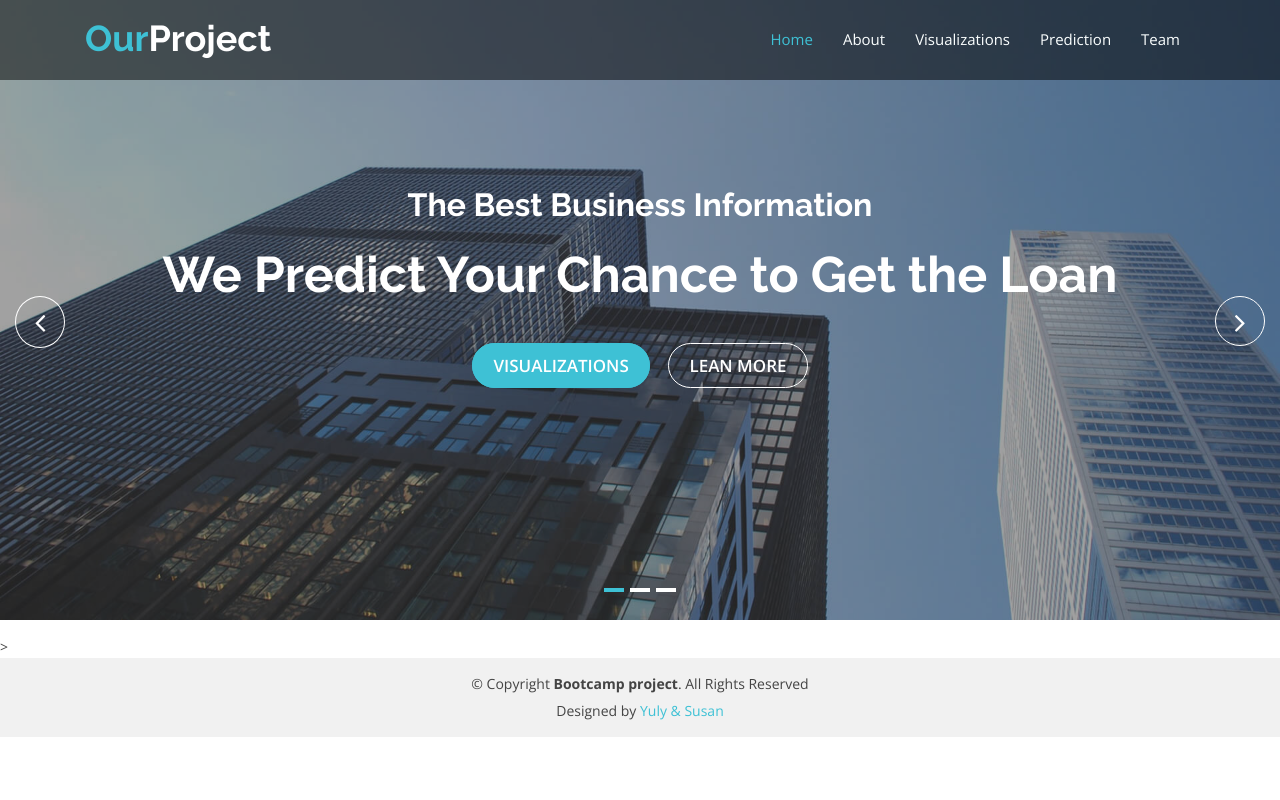
After one commit to yalca001/Loan-Analysis, a Flask app: template templates/data.html in a window 1280 px wide. The commit adds this page. Run offline with Flask 2, Linux system fonts and the light colour scheme; the template is opened without the code that fills it, so the values that code supplies are empty; some libraries are stand-ins or nearby versions.

Commit message:
update html

```diff
--- /dev/null
+++ b/templates/data.html
@@ -0,0 +1,220 @@
+<!DOCTYPE html>
+<html lang="en">
+
+<head>
+  <meta charset="utf-8">
+  <meta content="width=device-width, initial-scale=1.0" name="viewport">
+
+  <title>Loan Prediction Form</title>
+  <meta content="" name="descriptison">
+  <meta content="" name="keywords">
+
+  <!-- Favicons -->
+  <link href="../assets/img/favicon.png" rel="icon">
+  <link href="../assets/img/apple-touch-icon.png" rel="apple-touch-icon">
+
+  <!-- Google Fonts -->
+  <link
+    href="https://fonts.googleapis.com/css?family=Open+Sans:300,400,400i,600,700|Raleway:300,400,400i,500,500i,700,800,900"
+    rel="stylesheet">
+
+  <!-- Vendor CSS Files -->
+  <link href="../assets/vendor/bootstrap/css/bootstrap.min.css" rel="stylesheet">
+  <link href="../assets/vendor/icofont/icofont.min.css" rel="stylesheet">
+  <link href="../assets/vendor/animate.css/animate.min.css" rel="stylesheet">
+  <link href="../assets/vendor/font-awesome/css/font-awesome.min.css" rel="stylesheet">
+  <link href="../assets/vendor/nivo-slider/css/nivo-slider.css" rel="stylesheet">
+  <link href="../assets/vendor/owl.carousel/assets/owl.carousel.min.css" rel="stylesheet">
+  <link href="../assets/vendor/venobox/venobox.css" rel="stylesheet">
+
+  <!-- Template Main CSS File -->
+  <link href="../assets/css/style.css" rel="stylesheet">
+
+  <!-- =======================================================
+  * Template Name: eBusiness - v2.1.1
+  * Template URL: https://bootstrapmade.com/ebusiness-bootstrap-corporate-template/
+  * Author: BootstrapMade.com
+  * License: https://bootstrapmade.com/license/
+  ======================================================== -->
+</head>
+
+<body data-spy="scroll" data-target="#navbar-example">
+
+  <!-- ======= Header ======= -->
+  <header id="header" class="fixed-top">
+    <div class="container d-flex">
+
+      <div class="logo mr-auto">
+        <h1 class="text-light"><a href="index.html"><span>Our</span>Project</a></h1>
+        <!-- Uncomment below if you prefer to use an image logo -->
+        <!-- <a href="index.html"><img src="assets/img/logo.png" alt="" class="img-fluid"></a>-->
+      </div>
+
+      <nav class="nav-menu d-none d-lg-block">
+        <ul>
+          <li class="active"><a href="index.html">Home</a></li>
+          <li><a class="nav-link" href="index.html">About</a></li>
+          <li><a class="nav-link" href="index.html">Visualizations</a></li>
+          <li><a class="nav-link" href="form2.html">Prediction</a></li>
+          <li><a class="nav-link" href="index.html">Team</a></li>
+        </ul>
+      </nav><!-- .nav-menu -->
+
+    </div>
+  </header><!-- End Header -->
+
+  <!-- ======= Slider Section ======= -->
+  <div id="home" class="slider-area">
+    <div class="bend niceties preview-2">
+      <div id="ensign-nivoslider" class="slides">
+        <img src="../assets/img/slider/slider1.jpg" alt="" title="#slider-direction-1" />
+        <img src="../assets/img/slider/slider1.jpg" alt="" title="#slider-direction-2" />
+        <img src="../assets/img/slider/slider3.jpg" alt="" title="#slider-direction-3" />
+      </div>
+
+      <!-- direction 1 -->
+      <div id="slider-direction-1" class="slider-direction slider-one">
+        <div class="container">
+          <div class="row">
+            <div class="col-md-12 col-sm-12 col-xs-12">
+              <div class="slider-content">
+                <!-- layer 1 -->
+                <div class="layer-1-1 hidden-xs wow animate__slideInDown animate__animated" data-wow-duration="2s"
+                  data-wow-delay=".2s">
+                  <h2 class="title1">The Best Business Information </h2>
+                </div>
+                <!-- layer 2 -->
+                <div class="layer-1-2 wow animate__fadeIn animate__animated" data-wow-duration="2s"
+                  data-wow-delay=".2s">
+                  <h1 class="title2">We Predict Your Chance to Get the Loan</h1>
+                </div>
+                <!-- layer 3 -->
+                <div class="layer-1-3 hidden-xs wow animate__slideInUp animate__animated" data-wow-duration="2s"
+                  data-wow-delay=".2s">
+                  <a class="ready-btn right-btn page-scroll" href="#services">Visualizations</a>
+                  <a class="ready-btn page-scroll" href="#about">Lean More</a>
+                </div>
+              </div>
+            </div>
+          </div>
+        </div>
+      </div>
+      <!-- direction 2 -->
+      <div id="slider-direction-2" class="slider-direction slider-two">
+        <div class="container">
+          <div class="row">
+            <div class="col-md-12 col-sm-12 col-xs-12">
+              <div class="slider-content text-center">
+                <!-- layer 1 -->
+                <div class="layer-1-1 hidden-xs wow animate__slideInUp animate__animated" data-wow-duration="2s"
+                  data-wow-delay=".2s">
+                  <h2 class="title1">The Best Business Information </h2>
+                </div>
+                <!-- layer 2 -->
+                <div class="layer-1-2 wow animate__fadeIn animate__animated" data-wow-duration="2s"
+                  data-wow-delay=".1s">
+                  <h1 class="title2"> We use Machine Learning models to classify a set of unseen data
+                    and statistical metrics to determine the results</h1>
+
+
+                </div>
+                <!-- layer 3 -->
+                <div class="layer-1-3 hidden-xs wow animate__slideInUp animate__animated" data-wow-duration="2s"
+                  data-wow-delay=".2s">
+                  <a class="ready-btn right-btn page-scroll" href="#services">Visualizations</a>
+                  <a class="ready-btn page-scroll" href="#about">Learn More</a>
+                </div>
+              </div>
+            </div>
+          </div>
+        </div>
+      </div>
+
+      <!-- direction 3 -->
+      <div id="slider-direction-3" class="slider-direction slider-two">
+        <div class="container">
+          <div class="row">
+            <div class="col-md-12 col-sm-12 col-xs-12">
+              <div class="slider-content">
+                <!-- layer 1 -->
+                <div class="layer-1-1 hidden-xs wow animate__slideInUp animate__animated" data-wow-duration="2s"
+                  data-wow-delay=".2s">
+                  <h2 class="title1">The Best business Information </h2>
+                </div>
+                <!-- layer 2 -->
+                <div class="layer-1-2 wow animate__fadeIn animate__animated" data-wow-duration="2s"
+                  data-wow-delay=".1s">
+                  <h1 class="title2"> We Provide Individuals Security & Peace of Mind</h1>
+                </div>
+                <!-- layer 3 -->
+                <div class="layer-1-3 hidden-xs wow animate__slideInUp animate__animated" data-wow-duration="2s"
+                  data-wow-delay=".2s">
+                  <a class="ready-btn right-btn page-scroll" href="#services">Visualizations</a>
+                  <a class="ready-btn page-scroll" href="#about">Learn More</a>
+                </div>
+              </div>
+            </div>
+          </div>
+        </div>
+      </div>
+    </div>
+  </div><!-- End Slider -->
+
+  <main id="main">
+
+    <table class="table table-bordered table-striped"></table> >
+</body>
+
+      <footer>
+        <div class="footer-area-bottom">
+          <div class="container">
+            <div class="row">
+              <div class="col-md-12 col-sm-12 col-xs-12">
+                <div class="copyright text-center">
+                  <p>
+                    &copy; Copyright <strong>Bootcamp project</strong>. All Rights Reserved
+                  </p>
+                </div>
+                <div class="credits">
+                  <!--
+              All the links in the footer should remain intact.
+              You can delete the links only if you purchased the pro version.
+              Licensing information: https://bootstrapmade.com/license/
+              Purchase the pro version with working PHP/AJAX contact form: https://bootstrapmade.com/buy/?theme=eBusiness
+            -->
+                  Designed by <a href="https://bootstrapmade.com/">Yuly & Susan</a>
+                </div>
+              </div>
+            </div>
+          </div>
+        </div>
+      </footer><!-- End  Footer -->
+
+      <a href="#" class="back-to-top"><i class="fa fa-chevron-up"></i></a>
+      <div id="preloader"></div>
+
+      <!-- Vendor JS Files -->
+      <script src="../assets/vendor/jquery/jquery.min.js"></script>
+      <script src="../assets/vendor/bootstrap/js/bootstrap.bundle.min.js"></script>
+      <script src="../assets/vendor/jquery.easing/jquery.easing.min.js"></script>
+      <script src="../assets/vendor/php-email-form/validate.js"></script>
+      <script src="../assets/vendor/appear/jquery.appear.js"></script>
+      <script src="../assets/vendor/knob/jquery.knob.js"></script>
+      <script src="../assets/vendor/parallax/parallax.js"></script>
+      <script src="../assets/vendor/wow/wow.min.js"></script>
+      <script src="../assets/vendor/isotope-layout/isotope.pkgd.min.js"></script>
+      <script src="../assets/vendor/nivo-slider/js/jquery.nivo.slider.js"></script>
+      <script src="../assets/vendor/owl.carousel/owl.carousel.min.js"></script>
+      <script src="../assets/vendor/venobox/venobox.min.js"></script>
+
+      <!-- <!    Tableau javascript API   – > -->
+      <script src="https://public.tableau.com/profile/susan.jessop#!/vizhome/Loans_16029907791890/TreeMap"></script>
+      <!-- <! –   Tableau embed scripts   – > -->
+      <script src="../assets/js/visualization.js"></script>
+
+      <!-- Template Main JS File -->
+      <script src="../assets/js/main.js"></script>
+
+    </body>
+
+</html>
```
Also changed, not shown: appform.py (+4 -4 lines), templates/index.html (+25 -24 lines), assets/img/team/emoji.jpg (added), assets/img/team/susan.jpg (added), 5 other files.
